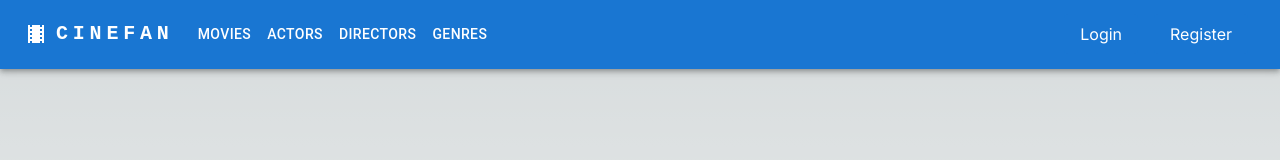
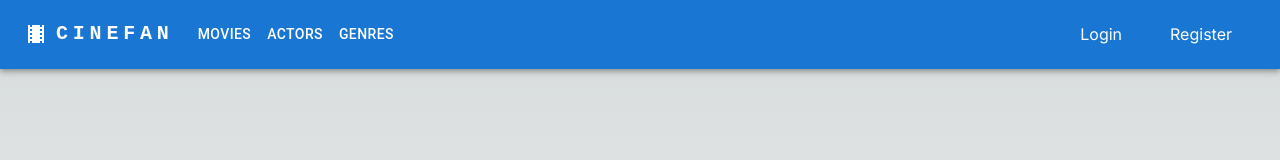
Before and after one commit to bradyhendu/COP4710-Project, a Next.js app in the folder nextjs-flask/: page /login in a window 1280 px wide. Shown: the top 160 px of the page. Built offline with nearby package versions, Linux system fonts and the light colour scheme.

Commit message:
Gets rid of the director tag in the app bar

```diff
--- a/nextjs-flask/components/Navbar.tsx
+++ b/nextjs-flask/components/Navbar.tsx
@@ -16,7 +16,7 @@ import LocalMoviesIcon from '@mui/icons-material/LocalMovies';
 
 
 
-const pages = ['Movies', 'Actors', 'Directors', 'Genres'];
+const pages = ['Movies', 'Actors', 'Genres'];
 
 //CREDIT: https://mui.com/components/app-bar/#app-bar-with-responsive-menu !!!!
 
```
